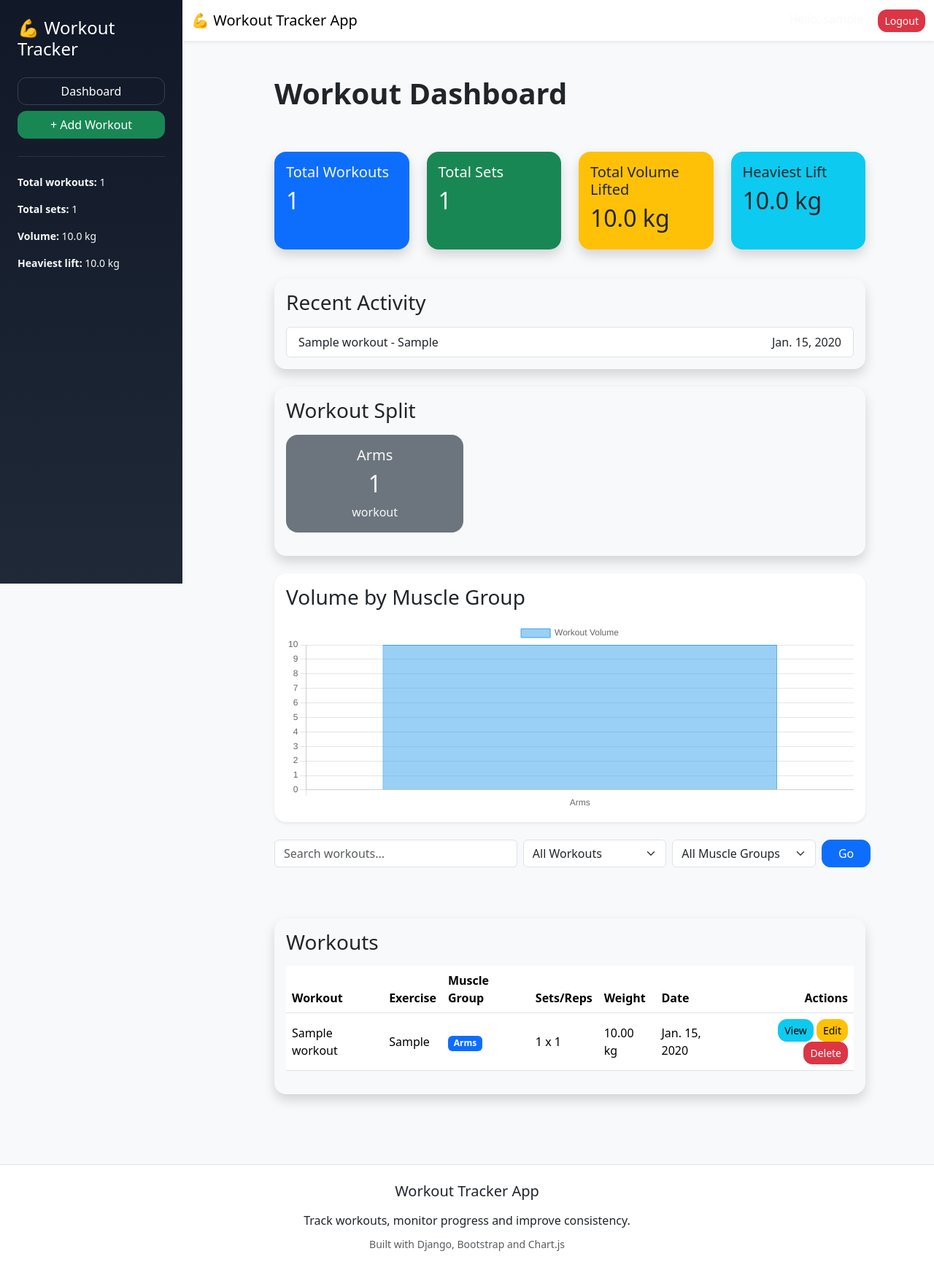
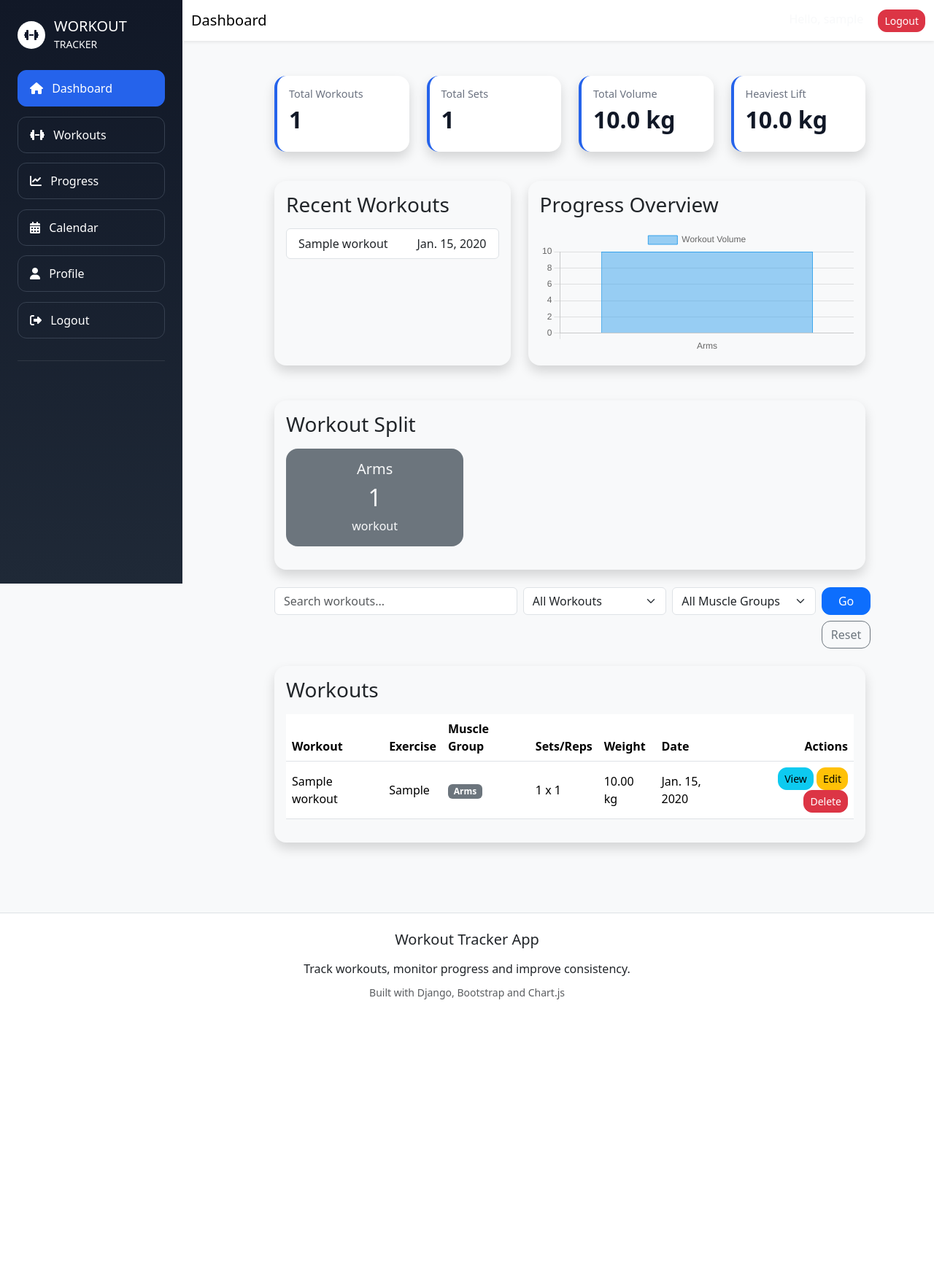
Before and after one commit to DarthCookie45/Workout-tracker-app, a Django app: page / in a window 1280 px wide. Shown: the whole page at 73% size. After the commit the page ends 1370 px from the top, so only its background shows below. Run offline with Django 5.2, Linux system fonts and the light colour scheme; a user stored in the database is signed in; tables that the repository leaves empty hold one stand-in row (values such as "Sample post").

Commit message:
Refine dashboard navigation and stat card styling

```diff
--- a/tracker/static/css/style.css
+++ b/tracker/static/css/style.css
@@ -44,6 +44,9 @@ body {
   background-color: transparent;
   border: 1px solid #374151;
   color: white;
+  text-align: left;
+  padding: 0.75rem 1rem;
+  margin-bottom: 0.35rem;
 }
 
 .btn-sidebar:hover {
@@ -83,6 +86,29 @@ main {
   margin-left: 250px;
   padding-left: 2rem;
   min-width: 0;
+}
+
+.sidebar-brand {
+  display: flex;
+  align-items: center;
+  gap: 0.75rem;
+}
+
+.sidebar-logo {
+  width: 38px;
+  height: 38px;
+  border-radius: 50%;
+  background: #ffffff;
+  color: #0f172a;
+  display: flex;
+  align-items: center;
+  justify-content: center;
+}
+
+.active-sidebar {
+  background-color: #2563eb;
+  border-color: #2563eb;
+  color: white;
 }
 
 /* Landing page styles */
@@ -189,6 +215,22 @@ main {
   margin-bottom: 0;
   font-size: 0.9rem;
 }
+
+/* Stats card styles */
+.stat-card {
+  border-left: 4px solid #2563eb;
+}
+
+.stat-card h5 {
+  color: #6b7280;
+  font-size: 0.9rem;
+}
+
+.stat-card h2 {
+  color: #111827;
+  font-weight: 800;
+}
+
 /* Media query */
 @media screen and (max-width: 576px) {
   .navbar .container {
--- a/tracker/templates/tracker/base.html
+++ b/tracker/templates/tracker/base.html
@@ -24,9 +24,7 @@
 
     <nav class="navbar navbar-expand-lg navbar-light bg-white shadow-sm">
       <div class="container">
-        <a class="navbar-brand" href="{% url 'home' %}">
-          💪 Workout Tracker App
-        </a>
+        <a class="navbar-brand" href="{% url 'home' %}"> Dashboard </a>
 
         <div>
           {% if user.is_authenticated %}
--- a/tracker/templates/tracker/home.html
+++ b/tracker/templates/tracker/home.html
@@ -5,20 +5,15 @@
   <div class="landing-page">
     <div class="card landing-card bg-white text-dark shadow">
       <div class="card-body text-center p-5">
-        <div class="mb-4">
-
         <div class="landing-logo mb-3">
           <i class="fa-solid fa-dumbbell"></i>
         </div>
 
-          <h1 class="fw-bold">
-            Workout Tracker App
-          </h1>
-
-        </div>
+        <h1 class="fw-bold">Workout Tracker App</h1>
 
         <p class="lead">
-          Track workouts, monitor training volume and organise progress by muscle group.
+          Track workouts, monitor training volume and organise progress by
+          muscle group.
         </p>
 
         <a href="{% url 'register' %}" class="btn btn-success btn-lg me-2">
@@ -31,63 +26,64 @@
       </div>
     </div>
   </div>
-</div>
-{% endif %}
+  {% endif %} {% if user.is_authenticated %}
 
-{% if user.is_authenticated %}
-
+  <!-- Sidebar -->
   <div class="dashboard-layout">
-      <!-- Sidebar -->
     <aside class="dashboard-sidebar">
       <div class="sidebar p-4">
-          <h4 class="text-white mb-4">💪 Workout Tracker</h4>
+        <div class="sidebar-brand mb-4">
+          <div class="sidebar-logo">
+            <i class="fa-solid fa-dumbbell"></i>
+          </div>
+
+          <div>
+            <h5 class="mb-0 text-white">WORKOUT</h5>
+            <small class="text-light">TRACKER</small>
+          </div>
+        </div>
 
         <div class="d-grid gap-2">
-            <a href="{% url 'home' %}" class="btn btn-sidebar"> Dashboard </a>
+          <a href="{% url 'home' %}" class="btn btn-sidebar active-sidebar">
+            <i class="fa-solid fa-house me-2"></i>
+            Dashboard
+          </a>
 
-            <a href="{% url 'add_workout' %}" class="btn btn-success">
-              + Add Workout
+          <a href="#" class="btn btn-sidebar">
+            <i class="fa-solid fa-dumbbell me-2"></i>
+            Workouts
+          </a>
+
+          <a href="#" class="btn btn-sidebar">
+            <i class="fa-solid fa-chart-line me-2"></i>
+            Progress
+          </a>
+
+          <a href="#" class="btn btn-sidebar">
+            <i class="fa-solid fa-calendar-days me-2"></i>
+            Calendar
+          </a>
+
+          <a href="#" class="btn btn-sidebar">
+            <i class="fa-solid fa-user me-2"></i>
+            Profile
+          </a>
+
+          <a href="{% url 'logout' %}" class="btn btn-sidebar">
+            <i class="fa-solid fa-right-from-bracket me-2"></i>
+            Logout
           </a>
         </div>
 
         <hr class="text-secondary my-4" />
-
-          <div class="text-light small">
-            <p>
-              <strong>Total workouts:</strong>
-              {{ total_workouts }}
-            </p>
-
-            <p>
-              <strong>Total sets:</strong>
-              {{ total_sets }}
-            </p>
-
-            <p>
-              <strong>Volume:</strong>
-              {{ total_weight }} kg
-            </p>
-
-            <p>
-              <strong>Heaviest lift:</strong>
-              {{ heaviest_lift }} kg
-            </p>
-          </div>
       </div>
     </aside>
 
-      <!-- Main Dashboard -->
     <main class="dashboard-main">
-        <div class="mb-4">
-          <h1 class="fw-bold">Workout Dashboard</h1>
-
-          <p class="text-light">Track workouts, sets, reps and progress.</p>
-        </div>
-
       <!-- Stats Cards -->
       <div class="row mb-4">
         <div class="col-md-3 mb-3">
-            <div class="card bg-primary text-light shadow h-100">
+          <div class="card stat-card bg-white text-dark shadow h-100">
             <div class="card-body">
               <h5>Total Workouts</h5>
               <h2>{{ total_workouts }}</h2>
@@ -96,7 +92,7 @@
         </div>
 
         <div class="col-md-3 mb-3">
-            <div class="card bg-success text-light shadow h-100">
+          <div class="card stat-card bg-white text-dark shadow h-100">
             <div class="card-body">
               <h5>Total Sets</h5>
               <h2>{{ total_sets }}</h2>
@@ -105,16 +101,16 @@
         </div>
 
         <div class="col-md-3 mb-3">
-            <div class="card bg-warning text-dark shadow h-100">
+          <div class="card stat-card bg-white text-dark shadow h-100">
             <div class="card-body">
-                <h5>Total Volume Lifted</h5>
+              <h5>Total Volume</h5>
               <h2>{{ total_weight }} kg</h2>
             </div>
           </div>
         </div>
 
         <div class="col-md-3 mb-3">
-            <div class="card bg-info text-dark shadow h-100">
+          <div class="card stat-card bg-white text-dark shadow h-100">
             <div class="card-body">
               <h5>Heaviest Lift</h5>
               <h2>{{ heaviest_lift }} kg</h2>
@@ -123,32 +119,36 @@
         </div>
       </div>
 
-        <!-- Recent Activity -->
-        <div class="card bg-light text-dark shadow mb-4">
+      <!-- Recent + Chart -->
+      <div class="row mb-4">
+        <div class="col-lg-5 mb-4">
+          <div class="card bg-light text-dark shadow h-100">
             <div class="card-body">
-            <h3 class="mb-3">Recent Activity</h3>
+              <h3 class="mb-3">Recent Workouts</h3>
 
               {% if recent_workouts %}
-
               <ul class="list-group">
                 {% for workout in recent_workouts %}
-
                 <li class="list-group-item d-flex justify-content-between">
-                <span>
-                  {{ workout.workout_name }} - {{ workout.exercise }}
-                </span>
-
-                <span> {{ workout.workout_date }} </span>
+                  <span>{{ workout.workout_name }}</span>
+                  <span>{{ workout.workout_date }}</span>
                 </li>
-
                 {% endfor %}
               </ul>
+              {% else %}
+              <p>No recent workouts yet.</p>
+              {% endif %}
+            </div>
+          </div>
+        </div>
 
-            {% else %}
-
-            <p>No recent workouts yet.</p>
-
-            {% endif %}
+        <div class="col-lg-7 mb-4">
+          <div class="card bg-light text-dark shadow h-100">
+            <div class="card-body">
+              <h3 class="mb-3">Progress Overview</h3>
+              <canvas id="workoutChart" height="120"></canvas>
+            </div>
+          </div>
         </div>
       </div>
 
@@ -158,39 +158,22 @@
           <h3 class="mb-3">Workout Split</h3>
 
           {% if muscle_group_counts %}
-
           <div class="row">
             {% for group, count in muscle_group_counts.items %}
-
             <div class="col-md-4 mb-3">
               <div class="card bg-secondary text-light h-100">
                 <div class="card-body text-center">
                   <h5>{{ group }}</h5>
-
                   <h2>{{ count }}</h2>
-
                   <p class="mb-0">workout{{ count|pluralize }}</p>
                 </div>
               </div>
             </div>
-
             {% endfor %}
           </div>
-
           {% else %}
-
           <p>No workout split data yet.</p>
-
           {% endif %}
-          </div>
-        </div>
-
-        <!-- Chart -->
-        <div class="card shadow-sm mb-4">
-          <div class="card-body">
-            <h3 class="mb-3">Volume by Muscle Group</h3>
-
-            <canvas id="workoutChart" height="100"></canvas>
         </div>
       </div>
 
@@ -210,7 +193,6 @@
           <div class="col-md-3">
             <select name="filter" class="form-select">
               <option value="">All Workouts</option>
-
               <option
                 value="newest"
                 {%
@@ -223,7 +205,6 @@
               >
                 Most Recent
               </option>
-
               <option
                 value="oldest"
                 {%
@@ -236,7 +217,6 @@
               >
                 Oldest
               </option>
-
               <option
                 value="highest_volume"
                 {%
@@ -255,7 +235,6 @@
           <div class="col-md-3">
             <select name="muscle_group" class="form-select">
               <option value="">All Muscle Groups</option>
-
               <option
                 value="Arms"
                 {%
@@ -268,7 +247,6 @@
               >
                 Arms
               </option>
-
               <option
                 value="Chest"
                 {%
@@ -281,7 +259,6 @@
               >
                 Chest
               </option>
-
               <option
                 value="Back"
                 {%
@@ -294,7 +271,6 @@
               >
                 Back
               </option>
-
               <option
                 value="Legs"
                 {%
@@ -307,7 +283,6 @@
               >
                 Legs
               </option>
-
               <option
                 value="Shoulders"
                 {%
@@ -320,7 +295,6 @@
               >
                 Shoulders
               </option>
-
               <option
                 value="Core"
                 {%
@@ -338,17 +312,15 @@
 
           <div class="col-md-1 d-grid">
             <button class="btn btn-primary" type="submit">Go</button>
-
-              <a href="{% url 'home' %}" class="btn btn-outline-light mt-2">
-                Reset
-              </a>
+            <a href="{% url 'home' %}" class="btn btn-outline-secondary mt-2"
+              >Reset</a
+            >
           </div>
         </div>
       </form>
 
       <!-- Workout Table -->
       {% if workouts %}
-
       <div class="card bg-light text-dark shadow mb-4">
         <div class="card-body">
           <h3 class="mb-3">Workouts</h3>
@@ -369,56 +341,22 @@
 
               <tbody>
                 {% for workout in workouts %}
-
                 <tr>
                   <td>{{ workout.workout_name }}</td>
-
-                    <td class="d-none d-md-table-cell">
-                      {{ workout.exercise }}
-                    </td>
+                  <td class="d-none d-md-table-cell">{{ workout.exercise }}</td>
 
                   <td>
-                      {% if workout.muscle_group == 'Arms' %}
-                      <span class="badge bg-primary"
+                    <span class="badge bg-secondary"
                       >{{ workout.muscle_group }}</span
                     >
-
-                      {% elif workout.muscle_group == 'Chest' %}
-                      <span class="badge bg-danger"
-                        >{{ workout.muscle_group }}</span
-                      >
-
-                      {% elif workout.muscle_group == 'Legs' %}
-                      <span class="badge bg-success"
-                        >{{ workout.muscle_group }}</span
-                      >
-
-                      {% elif workout.muscle_group == 'Back' %}
-                      <span class="badge bg-dark"
-                        >{{ workout.muscle_group }}</span
-                      >
-
-                      {% elif workout.muscle_group == 'Shoulders' %}
-                      <span class="badge bg-warning text-dark"
-                        >{{ workout.muscle_group }}</span
-                      >
-
-                      {% elif workout.muscle_group == 'Core' %}
-                      <span class="badge bg-info"
-                        >{{ workout.muscle_group }}</span
-                      >
-
-                      {% endif %}
                   </td>
 
                   <td class="d-none d-lg-table-cell">
                     {{ workout.sets }} x {{ workout.reps }}
                   </td>
-
                   <td class="d-none d-lg-table-cell">
                     {{ workout.weight }} kg
                   </td>
-
                   <td class="d-none d-sm-table-cell">
                     {{ workout.workout_date }}
                   </td>
@@ -427,84 +365,62 @@
                     <a
                       href="{% url 'workout_detail' workout.id %}"
                       class="btn btn-info btn-sm"
+                      >View</a
                     >
-                        View
-                      </a>
-
                     <a
                       href="{% url 'edit_workout' workout.id %}"
                       class="btn btn-warning btn-sm"
+                      >Edit</a
                     >
-                        Edit
-                      </a>
-
                     <a
                       href="{% url 'delete_workout' workout.id %}"
                       class="btn btn-danger btn-sm"
+                      >Delete</a
                     >
-                        Delete
-                      </a>
                   </td>
                 </tr>
-
                 {% endfor %}
               </tbody>
             </table>
           </div>
         </div>
       </div>
-
       {% else %}
-
       <div class="card bg-light text-dark p-5 text-center shadow">
         <h3>No workouts added yet</h3>
-
         <p class="mb-4">Start tracking your training progress.</p>
-
-          <a href="{% url 'add_workout' %}" class="btn btn-success">
-            Add Your First Workout
-          </a>
+        <a href="{% url 'add_workout' %}" class="btn btn-success"
+          >Add Your First Workout</a
+        >
       </div>
-
       {% endif %}
     </main>
   </div>
 
   <script>
-
     const chartLabels = {{ chart_labels|safe }};
     const chartData = {{ chart_data|safe }};
 
     const ctx = document.getElementById('workoutChart');
 
     new Chart(ctx, {
-
       type: 'bar',
-
       data: {
-
         labels: chartLabels,
-
         datasets: [{
           label: 'Workout Volume',
           data: chartData,
           borderWidth: 1
         }]
-
       },
-
       options: {
-
         responsive: true,
-
         scales: {
           y: {
             beginAtZero: true
           }
         }
-
       }
-
     });
   </script>
 
@@ -512,4 +428,3 @@
 </div>
 
 {% endblock %}
-</div>
```
Lines whose indentation alone changed are shown as unchanged.
